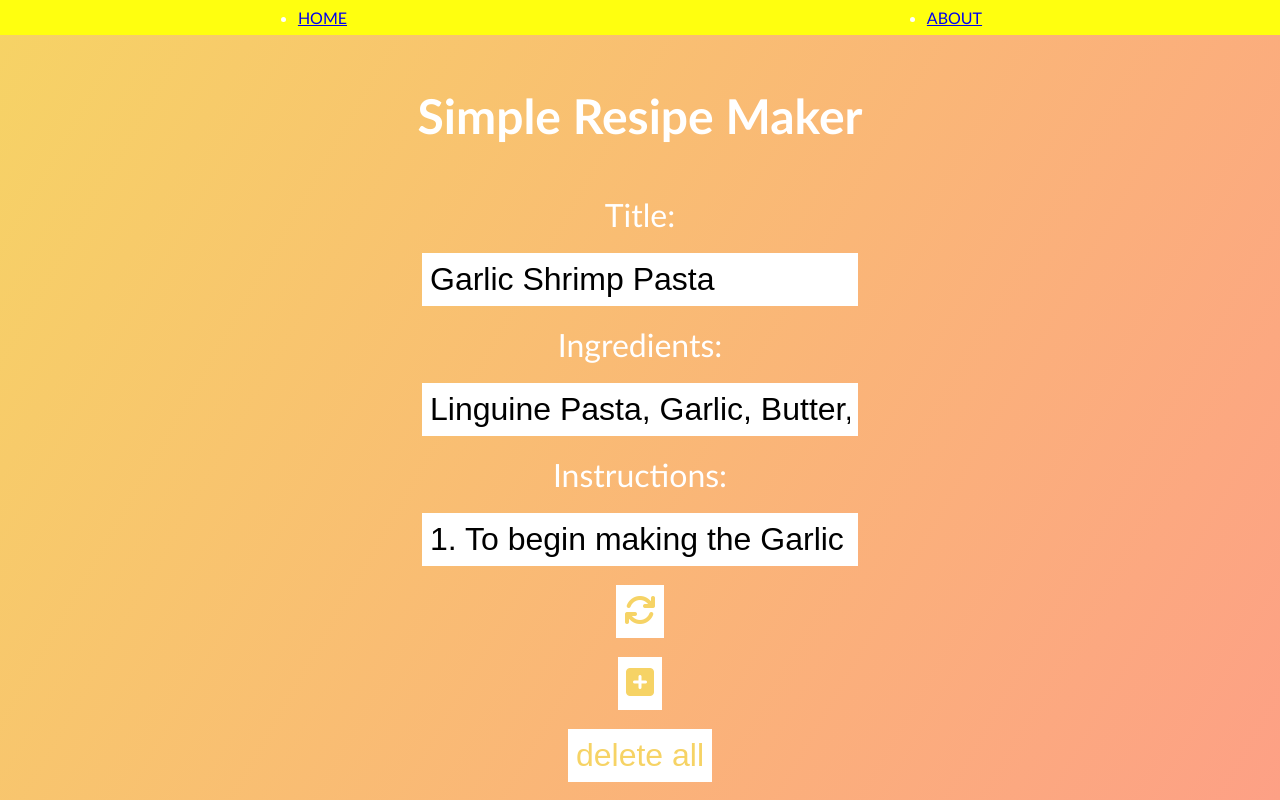
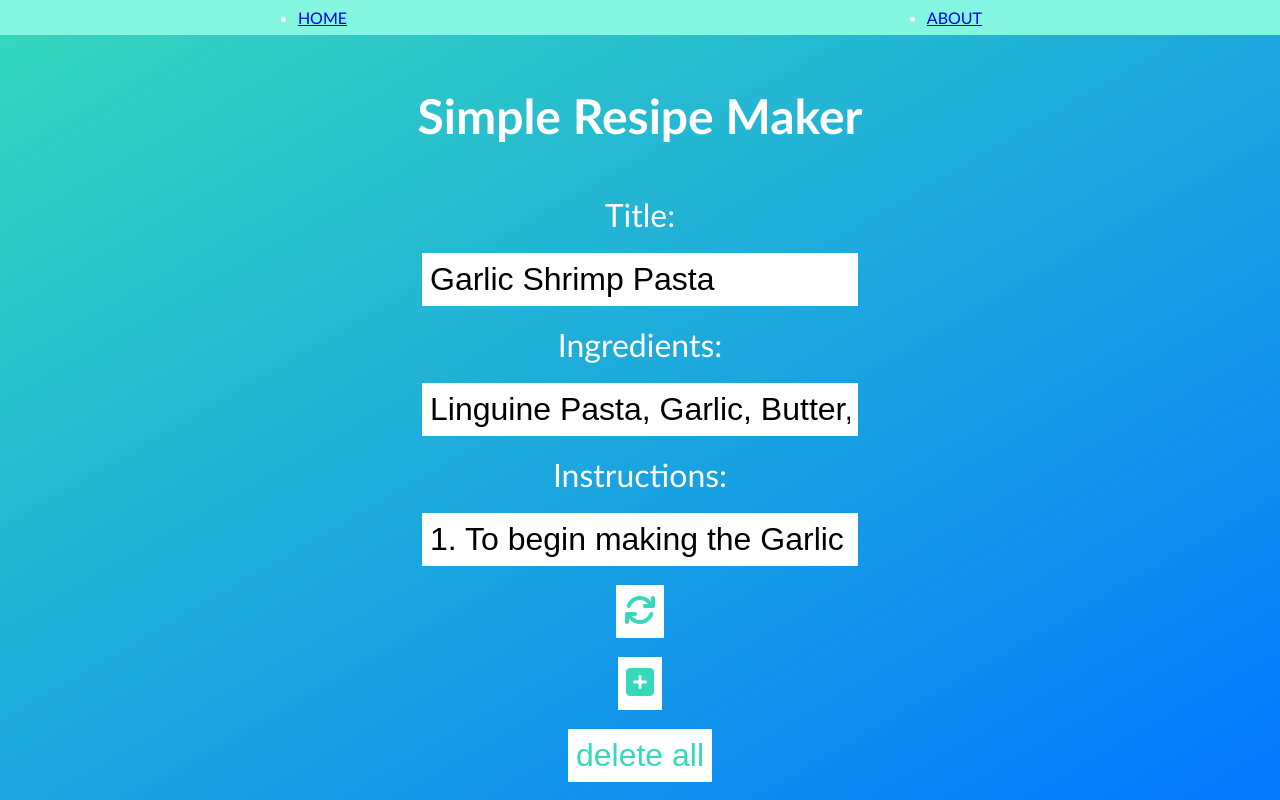
Before and after one commit to Jincheng-Chen/SimpleRecipe, a plain HTML site: page index.html in a window 1280 px wide. Drawn offline with Linux system fonts and the light colour scheme.

Commit message:
Update style.css
Change the background color and button color

```diff
--- a/style.css
+++ b/style.css
@@ -5,7 +5,7 @@
 }
 
 body{
-    background-image: linear-gradient(120deg, #f6d365,#fda085);
+    background-image: linear-gradient(150deg, #36d9bb,#0278ff);
     color: white;
     font-family: 'Gill Sans', 'Gill Sans MT', Calibri, 'Trebuchet MS', sans-serif;
     min-height: 100vh;
@@ -31,14 +31,14 @@ form input, form button{
 }
 
 form button{
-    color: #f6d365;
+    color: #36d9bb;
     background: white;
     cursor: pointer;
     transition: all 0.3sec ease;
 }
 
 form button:hover{
-    color: #fda085;
+    color: #0278ff;
     background: white;
 }
 
@@ -68,7 +68,7 @@ form button:hover{
 }
 
 .resipe button{
-    background: #fda085;
+    background: #36d9bb;
     color: white;
     border: none;
     padding: 1rem;
@@ -88,7 +88,8 @@ form button:hover{
     display: flex;
     justify-content: space-around;
     padding: 1vh;
-    background: #ffff0f;
+    background: #83f5e0;
+    font-family: 'Gill Sans', 'Gill Sans MT', Calibri, 'Trebuchet MS', sans-serif;
 }
 
 label{
```
